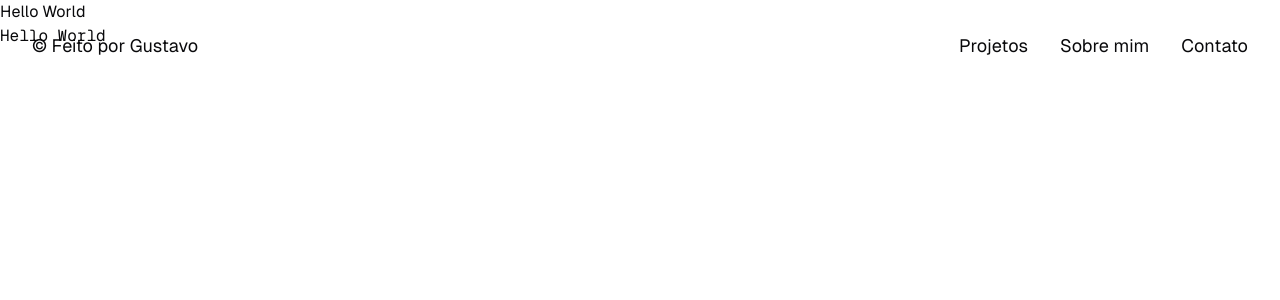
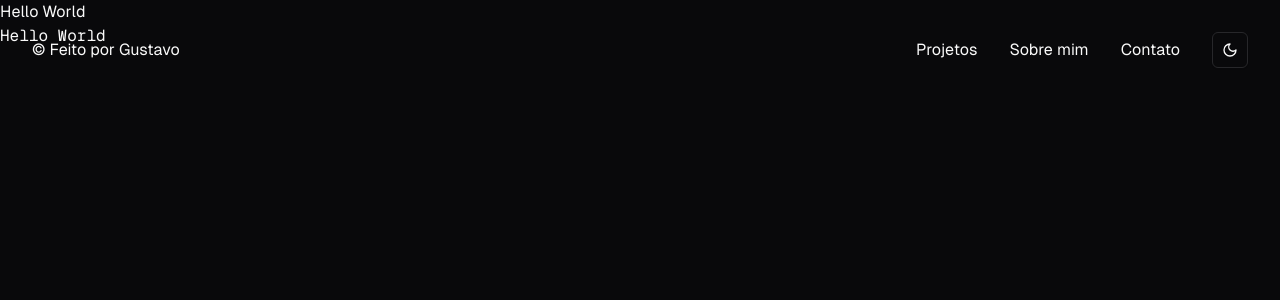
Before and after one commit to GustavoeDev/gustavodev-portfolio, a Next.js app: page / in a window 1280 px wide. Shown: the top 300 px of the page. Built offline with nearby package versions, Linux system fonts and the light colour scheme.

Commit message:
feat: integrate ThemeProvider and ModeToggle for theme management

```diff
--- a/src/app/layout.tsx
+++ b/src/app/layout.tsx
@@ -5,6 +5,7 @@ import localFont from "next/font/local";
 import "../styles/globals.css";
 import { cn } from "@/lib/utils";
 import Header from "@/components/shared/header";
+import { ThemeProvider } from "@/components/shared/theme-provider";
 
 const geistSans = localFont({
   src: "../fonts/GeistVF.woff",
@@ -37,8 +38,15 @@ export default function RootLayout({
           geistMono.variable
         )}
       >
-        <Header />
-        {children}
+        <ThemeProvider
+          attribute="class"
+          defaultTheme="dark"
+          enableSystem
+          disableTransitionOnChange
+        >
+          <Header />
+          {children}
+        </ThemeProvider>
       </body>
     </html>
   );
--- a/src/components/shared/header.tsx
+++ b/src/components/shared/header.tsx
@@ -2,10 +2,11 @@
 
 import Link from "next/link";
 import AnimationHover from "./animation-hover";
+import { ModeToggle } from "./theme-toggle";
 
 export default function Header() {
   return (
-    <header className="w-full p-8 flex items-center justify-between text-lg absolute">
+    <header className="w-full p-8 flex items-center justify-between text-base absolute">
       <AnimationHover as={Link} href="/">
         © Feito por Gustavo
       </AnimationHover>
@@ -19,6 +20,7 @@ export default function Header() {
         <AnimationHover as={Link} href="/contact" className="link-with-hover">
           Contato
         </AnimationHover>
+        <ModeToggle />
       </nav>
     </header>
   );
--- a/src/components/shared/theme-toggle.tsx
+++ b/src/components/shared/theme-toggle.tsx
@@ -18,7 +18,11 @@ export function ModeToggle() {
   return (
     <DropdownMenu>
       <DropdownMenuTrigger asChild>
-        <Button variant="outline" size="icon">
+        <Button
+          variant="outline"
+          size="icon"
+          className="bg-transparent border-muted text-foreground"
+        >
           <Sun className="h-[1.2rem] w-[1.2rem] rotate-0 scale-100 transition-all dark:-rotate-90 dark:scale-0" />
           <Moon className="absolute h-[1.2rem] w-[1.2rem] rotate-90 scale-0 transition-all dark:rotate-0 dark:scale-100" />
           <span className="sr-only">Mudar tema</span>
```
